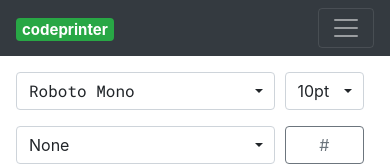
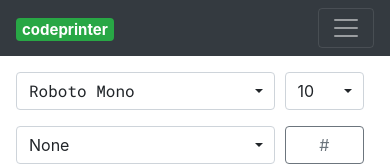
Before and after one commit to jaredpetersen/codeprinter, a React (Create React App) app: page / in a window 390 px wide. Shown: the top 166 px of the page. Built offline with nearby package versions, Linux system fonts and the light colour scheme; a web font is replaced by a local one.

Commit message:
Fixed caret overlap with font size on small screens

```diff
--- a/src/App.js
+++ b/src/App.js
@@ -27,7 +27,7 @@ class App extends Component {
       'Ubuntu Mono'
     ];
 
-    this.sizes = [ '8pt', '9pt', '10pt', '11pt', '12pt', '13pt', '14pt', '15pt', '16pt', '17pt', '18pt' ];
+    this.sizes = [ 8, 9, 10, 11, 12, 13, 14, 15, 16, 17, 18 ];
 
     this.themes = [ 'None', ...Object.keys(themeMap) ];
 
--- a/src/components/Document/index.js
+++ b/src/components/Document/index.js
@@ -55,8 +55,8 @@ class Document extends Component {
             language='javascript'
             showLineNumbers={this.props.numbers}
             style={themeMap[this.props.theme] || ''}
-            codeTagProps={{ style: { fontFamily: `"${this.props.font}", monospace`, fontSize: `${this.props.size}` } }}
-            lineNumberStyle={{ fontFamily: `"${this.props.font}", monospace`, fontSize: `${this.props.size}` }}
+            codeTagProps={{ style: { fontFamily: `"${this.props.font}", monospace`, fontSize: `${this.props.size}pt` } }}
+            lineNumberStyle={{ fontFamily: `"${this.props.font}", monospace`, fontSize: `${this.props.size}pt` }}
             customStyle={{ border: 'none' }}
             >
               {this.state.code}
```
